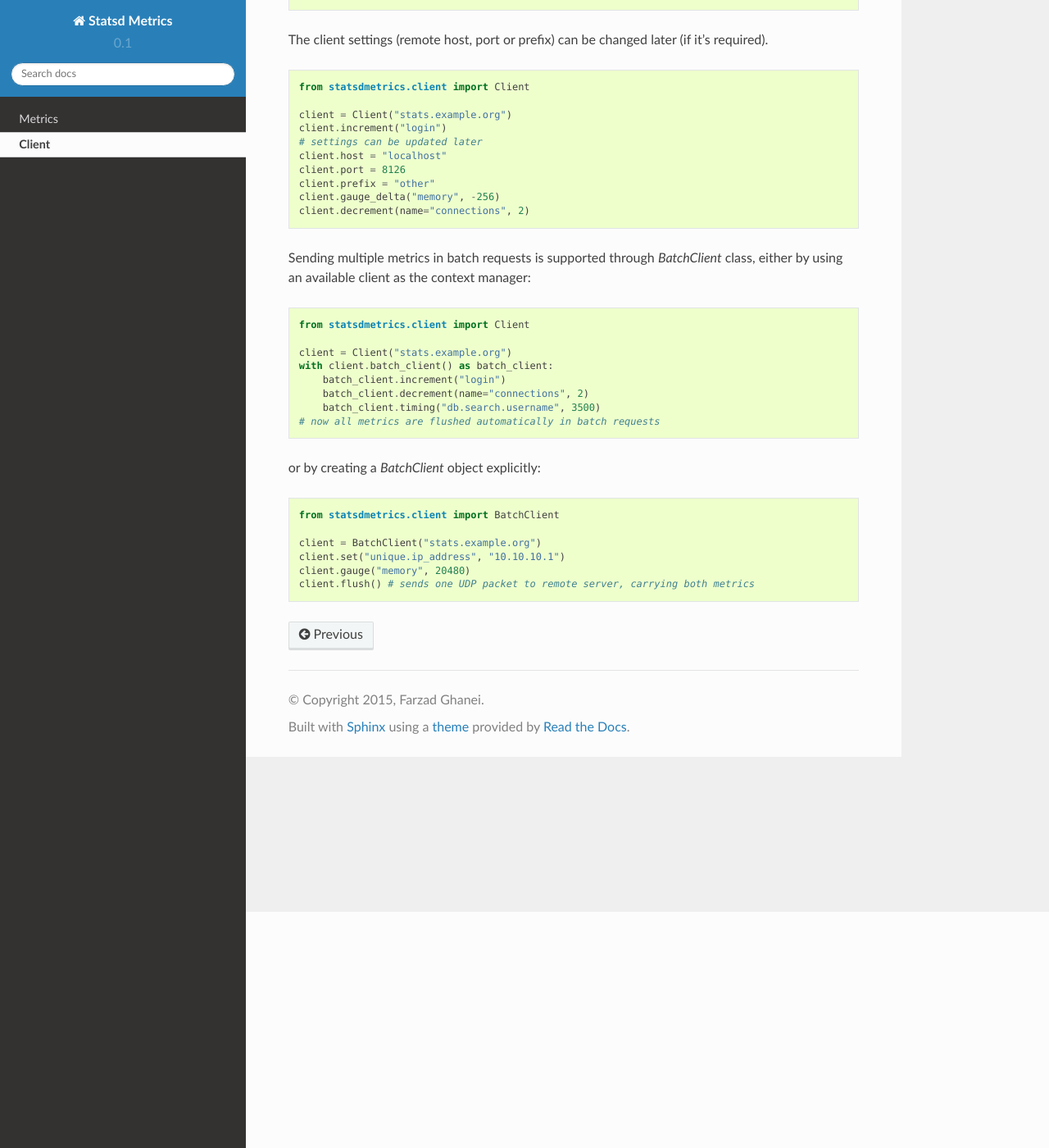
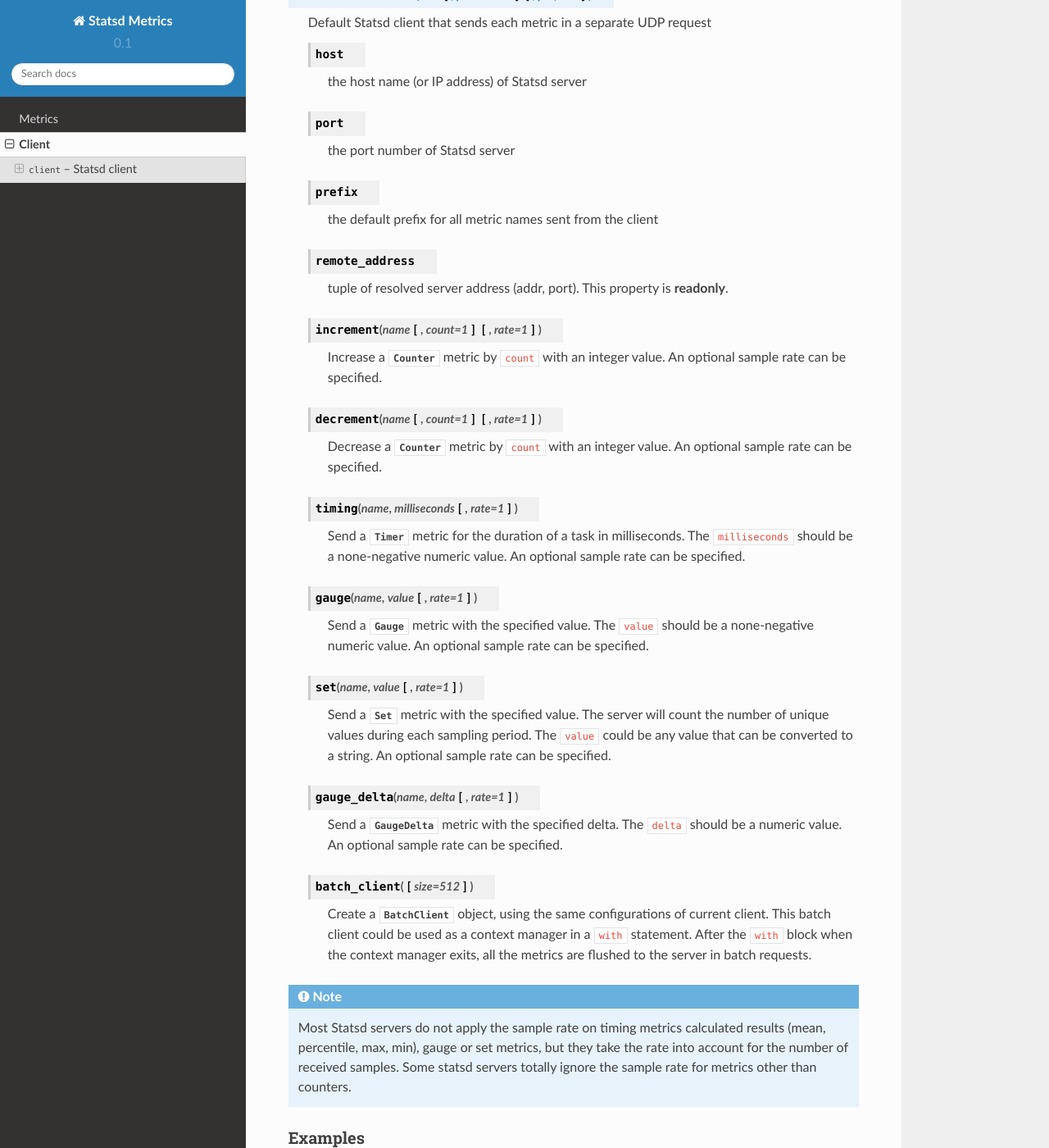
Before and after one commit to farzadghanei/statsd-metrics, a Sphinx documentation site: the page built from docs/client.rst, in a window 1280 px wide and 1400 px high, scrolled down 288 px. Shown: the whole window at 82% size. Built offline with Sphinx 7.4.7 and the Read the Docs theme 2.0.0, drawn with Linux system fonts in a browser that asks for light colours; some of the changed text lies outside the part shown.

Commit message:
Update the docs for client module

```diff
--- a/docs/client.rst
+++ b/docs/client.rst
@@ -1,8 +1,89 @@
+******
+Client
+******
 
-Client
-======
+To send the metrics to Statsd server, client classes are available
+in the :mod:`client` module.
 
-The client module provides clients for Statsd server to send metrics.
+
+:mod:`client` -- Statsd client
+==============================
+
+.. module:: client
+    :synopsis: Define Statsd client classes
+.. moduleauthor:: Farzad Ghanei
+
+.. class:: Client(host, [port=8125], [prefix=''])
+
+    Default Statsd client that sends each metric in a separate UDP request
+
+    .. data:: host
+
+        the host name (or IP address) of Statsd server
+
+    .. data:: port
+
+        the port number of Statsd server
+
+    .. data:: prefix
+
+        the default prefix for all metric names sent from the client
+
+    .. data:: remote_address
+
+        tuple of resolved server address (addr, port). This property is **readonly**.
+
+    .. method:: increment(name, [count=1], [rate=1])
+
+        Increase a :class:`~metrics.Counter` metric by ``count`` with an integer value.
+        An optional sample rate can be specified.
+
+    .. method:: decrement(name, [count=1], [rate=1])
+
+        Decrease a :class:`~metrics.Counter` metric by ``count`` with an integer value.
+        An optional sample rate can be specified.
+
+    .. method:: timing(name, milliseconds, [rate=1])
+
+        Send a :class:`~metrics.Timer` metric for the duration of a task in milliseconds. The ``milliseconds``
+        should be a none-negative numeric value.
+        An optional sample rate can be specified.
+
+    .. method:: gauge(name, value, [rate=1])
+
+        Send a :class:`~metrics.Gauge` metric with the specified value. The ``value`` should be a none-negative
+        numeric value.
+        An optional sample rate can be specified.
+
+    .. method:: set(name, value, [rate=1])
+
+        Send a :class:`~metrics.Set` metric with the specified value. The server will count the number of unique
+        values during each sampling period. The ``value`` could be any value that can be converted
+        to a string.
+        An optional sample rate can be specified.
+
+    .. method:: gauge_delta(name, delta, [rate=1])
+
+        Send a :class:`~metrics.GaugeDelta` metric with the specified delta. The ``delta`` should be
+        a numeric value. An optional sample rate can be specified.
+
+    .. method:: batch_client([size=512])
+
+        Create a :class:`~BatchClient` object, using the same configurations of current client.
+        This batch client could be used as a context manager in a ``with`` statement. After the ``with``
+        block when the context manager exits, all the metrics are flushed to the server in batch requests.
+
+
+.. note::
+
+        Most Statsd servers do not apply the sample rate
+        on timing metrics calculated results (mean, percentile, max, min), gauge or
+        set metrics, but they take the rate into account for the number of received samples.
+        Some statsd servers totally ignore the sample rate for metrics other than counters.
+
+
+Examples
+--------
 
 .. code-block:: python
 
@@ -11,7 +92,9 @@ The client module provides clients for Statsd server to send metrics.
     client.increment("login")
     client.timing("db.search.username", 3500)
 
-The client settings (remote host, port or prefix) can be changed later (if it's required).
+The client settings (remote host, port or prefix) after the instance has been initialized or even used
+to send metrics.
+
 
 .. code-block:: python
 
@@ -26,9 +109,6 @@ The client settings (remote host, port or prefix) can be changed later (if it's
     client.gauge_delta("memory", -256)
     client.decrement(name="connections", 2)
 
-Sending multiple metrics in batch requests is supported through `BatchClient` class, either
-by using an available client as the context manager:
-
 
 .. code-block:: python
 
@@ -42,7 +122,30 @@ by using an available client as the context manager:
     # now all metrics are flushed automatically in batch requests
 
 
-or by creating a `BatchClient` object explicitly:
+.. class:: BatchClient(host, [port=8125], [prefix=''], [batch_size=512])
+
+    Statsd client extending the default client, but buffers all metrics and sends them
+    in batch UDP requests when instructed to flush the metrics explicitly.
+
+    Each UDP request might contain multiple metrics, but limited to a certain batch size
+    to avoid UDP fragmentation.
+
+    The size of batch requests is not the fixed size of the requests, since metrics can not be broken
+    into multiple requests. So if adding a new metric overflows this size, then that metric will be sent in
+    a new batch request.
+
+
+    .. data:: batch_size
+
+        Size of each batch request. This property is **readonly**.
+
+    .. method:: clear()
+
+        Clear buffered metrics
+
+    .. method:: flush()
+
+        Send the buffered metrics in batch requests.
 
 
 .. code-block:: python
--- a/docs/index.rst
+++ b/docs/index.rst
@@ -66,5 +66,5 @@ Statsd metrics is released under the terms of the `MIT license <http://opensourc
 Development
 ===========
 
-- Code is on `GitHub <https://github.com/farzadghanei/statsd-metrics>`_
-- Documentations are on `Read The Docs <https://statsd-metrics.readthedocs.org>`_
+* Code is on `GitHub <https://github.com/farzadghanei/statsd-metrics>`_
+* Documentations are on `Read The Docs <https://statsd-metrics.readthedocs.org>`_
--- a/docs/metrics.rst
+++ b/docs/metrics.rst
@@ -68,7 +68,7 @@ Metrics provide :meth:`~metrics.AbstractMetric.to_request` method to create the
     'memory:-256|g'
 
 :mod:`metrics` -- Metric classes and helper functions
-===================================================================
+=====================================================
 
 .. module:: metrics
     :synopsis: Define metrics classes and helper functions
```
